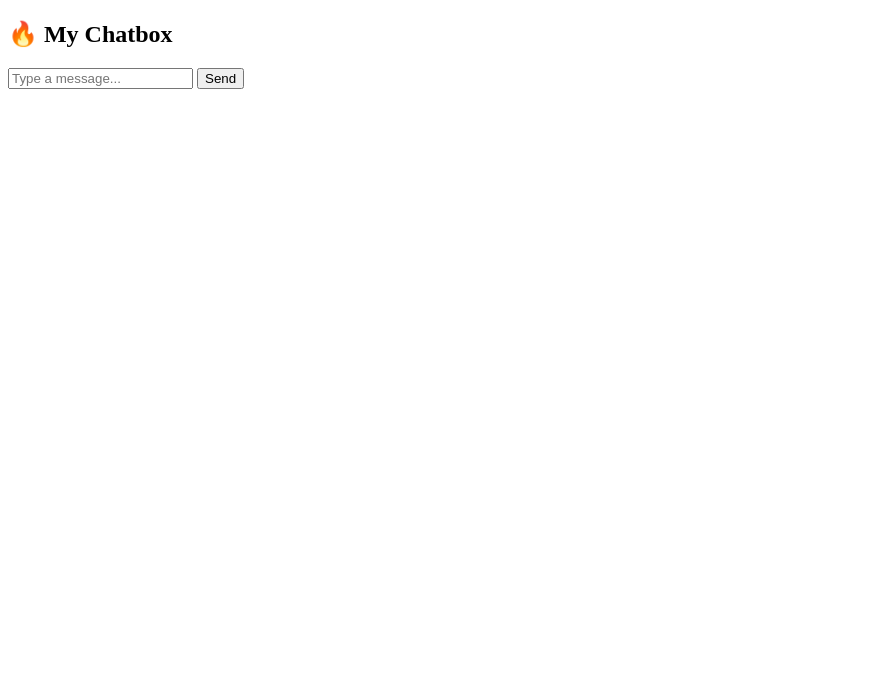
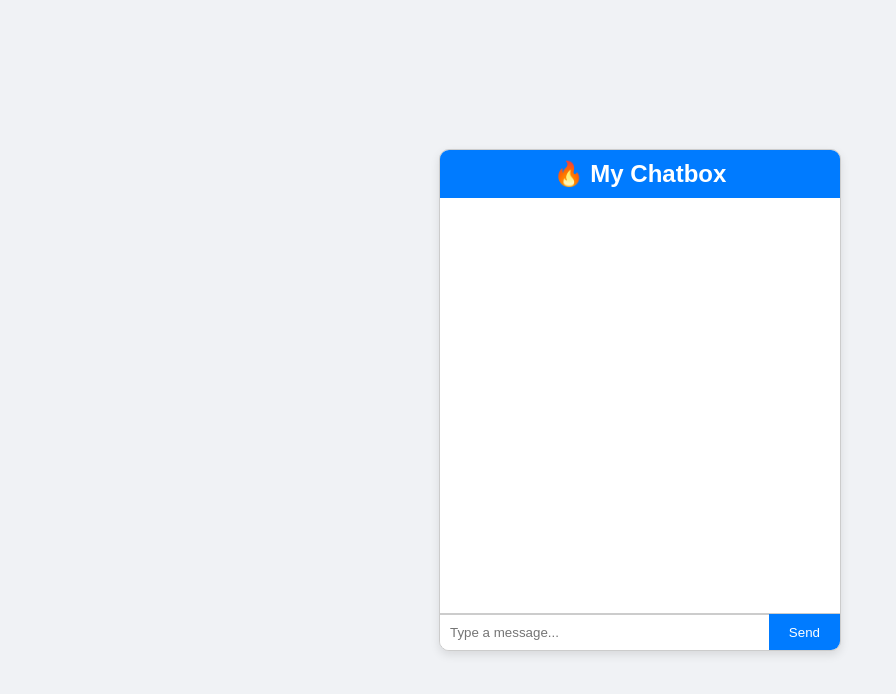
Before and after one commit to ajt20m-cloud/Safecenter, a plain HTML site: page index.html in a window 1280 px wide. Shown: the whole page, without its empty margins (0-896 px from the left). Drawn offline with Linux system fonts and the light colour scheme; no server answers.

Commit message:
Add files via upload

```diff
--- a/style.css
+++ b/style.css
@@ -1,26 +1,82 @@
-<!DOCTYPE html>
-<html lang="en">
-<head>
-  <meta charset="UTF-8">
-  <meta name="viewport" content="width=device-width, initial-scale=1.0">
-  <title>Firebase Chatbox</title>
-  <link rel="stylesheet" href="style.css">
-</head>
-<body>
-  <div class="chat-container">
-    <h2>🔥 My Chatbox</h2>
-    <div id="chat-window"></div>
-    <form id="chat-form">
-      <input type="text" id="chat-input" placeholder="Type a message..." required>
-      <button type="submit">Send</button>
-    </form>
-  </div>
+body {
+  font-family: Arial, sans-serif;
+  background: #f0f2f5;
+  display: flex;
+  justify-content: center;
+  align-items: center;
+  height: 100vh;
+  margin: 0;
+}
 
-  <!-- Firebase -->
-  <script src="https://www.gstatic.com/firebasejs/10.12.0/firebase-app.js"></script>
-  <script src="https://www.gstatic.com/firebasejs/10.12.0/firebase-firestore.js"></script>
+.chat-container {
+  width: 400px;
+  height: 500px;
+  display: flex;
+  flex-direction: column;
+  border: 1px solid #ccc;
+  border-radius: 10px;
+  overflow: hidden;
+  background: white;
+  box-shadow: 0 4px 10px rgba(0,0,0,0.1);
+}
 
-  <!-- Script -->
-  <script src="script.js"></script>
-</body>
-</html>
+h2 {
+  margin: 0;
+  padding: 10px;
+  text-align: center;
+  background: #007bff;
+  color: white;
+}
+
+#chat-window {
+  flex: 1;
+  padding: 10px;
+  overflow-y: auto;
+  border-bottom: 1px solid #ccc;
+}
+
+.message {
+  background: #e1ffc7;
+  padding: 8px;
+  margin: 5px 0;
+  border-radius: 6px;
+  display: flex;
+  justify-content: space-between;
+  align-items: center;
+}
+
+.message span {
+  flex: 1;
+  word-break: break-word;
+}
+
+.message button {
+  margin-left: 5px;
+  background: none;
+  border: none;
+  cursor: pointer;
+}
+
+#chat-form {
+  display: flex;
+}
+
+#chat-input {
+  flex: 1;
+  border: none;
+  padding: 10px;
+  outline: none;
+  border-top: 1px solid #ccc;
+}
+
+button[type="submit"] {
+  border: none;
+  padding: 10px 20px;
+  background: #007bff;
+  color: white;
+  cursor: pointer;
+}
+
+button[type="submit"]:hover {
+  background: #0056b3;
+}
```
